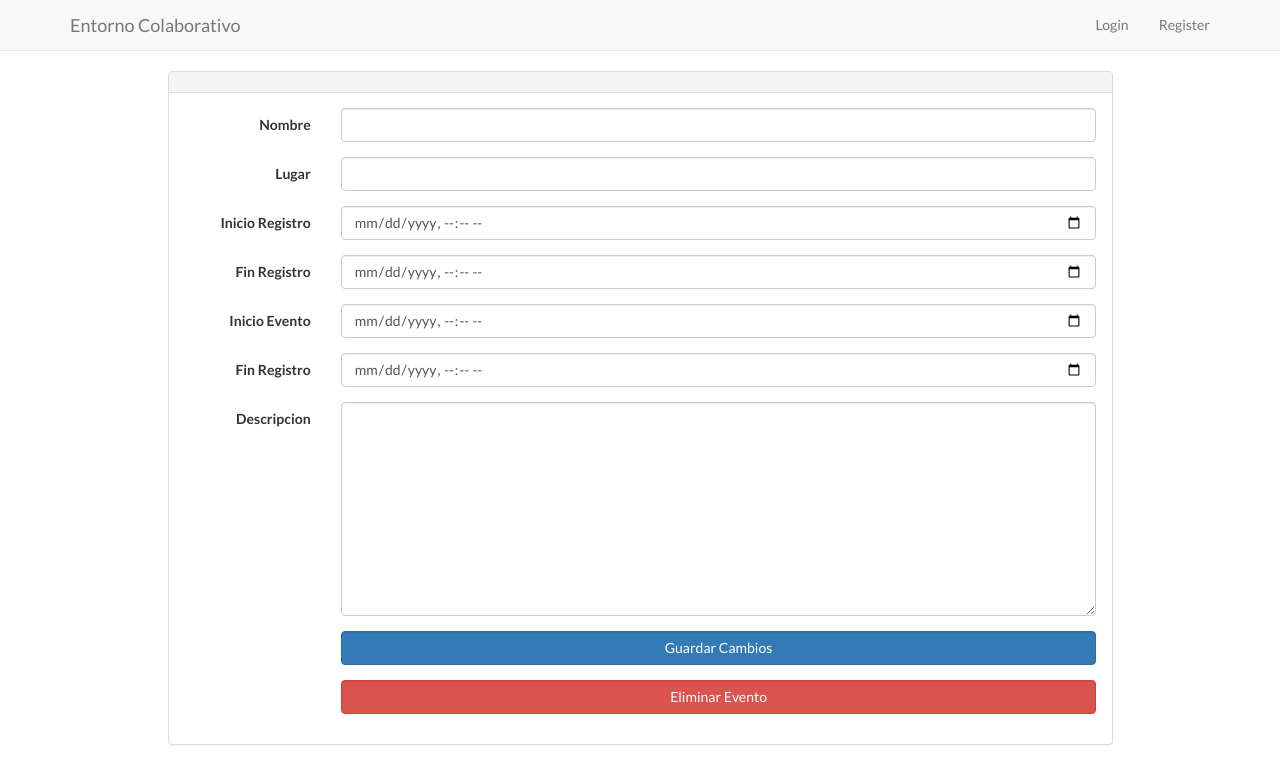
After one commit to Jcarlos-rl/Red, a Laravel app: template resources/views/admin/evento.blade.php in a window 1280 px wide. The commit adds this page. Shown: the top 784 px of the page. Run offline with Laravel 8, Linux system fonts and the light colour scheme; the template is opened without the code that fills it, so the values that code supplies are empty; settings files or empty folders that the repository lacks are supplied; some libraries are stand-ins or nearby versions.

Commit message:
se crea tabla de categorias y se otorga relacion muchos amuhcos con eventos... cada evento tiene una o mas categorias.... tambien se agrega la funcionalidad de crear un nuevo evento como administrador, los eventos solo se cresn en BD pero aun falta desplegarlos en el menu de edicion (en ADMIN)

```diff
--- a/app/Evento.php
+++ b/app/Evento.php
@@ -9,4 +9,10 @@ class Evento extends Model
     protected $fillable = [
         'nombre', 'descripcion', 'lugar', 'inicio_registro', 'fin_registro', 'inicio_evento', 'fin_evento', 'categoria'
     ];
+
+    public function categorias()
+    {
+        return $this->belongsToMany('App\Categoria','eventos_categorias','evento_id','categoria_id');
+    }
+
 }
--- a/app/Http/routes.php
+++ b/app/Http/routes.php
@@ -19,4 +19,16 @@ Route::auth();
 
 Route::get('/home', 'HomeController@index');
 
+
+
+
+
+/**
+***       Admin
+**/
+
 Route::get('/admin', ['middleware' => 'admin', 'uses' => 'AdminController@index']);
+Route::get('/admin/eventos', ['middleware' => 'admin', 'uses' => 'AdminController@eventos']);
+Route::post('/admin/eventos/crear',['middleware' => 'admin', 'uses' => 'AdminController@crearEvento']);
+Route::get('/admin/evento/{id}',['middleware' => 'admin', 'uses' => 'AdminController@editarEvento']);
+Route::post('/admin/evento/{id}/guardarCambios',['middleware' => 'admin','uses' => 'AdminController@guardarCambiosEvento']);
--- /dev/null
+++ b/resources/views/admin/evento.blade.php
@@ -0,0 +1,104 @@
+@extends('layouts.app')
+
+@section('content')
+<meta name="csrf_token" content="{{ csrf_token() }}" /> <!--Se necestia este metadato para poder hacer AJAX, se envia el csrf_token al server para validar que si existe la sesion -->
+<div class="container">
+    <div class="row">
+        <div class="col-md-10 col-md-offset-1">
+            <div class="panel panel-default">
+                <div class="panel-heading">
+                    {{$evento->nombre}}
+                </div>
+                <div class="panel-body">
+                    <form class="form-horizontal">
+                        <div class="form-group">
+                            <label class="col-sm-2 control-label">Nombre</label>
+                            <div class="col-sm-10">
+                            <input type="text" class="form-control" id="nombreEvento" value="{{$evento->nombre}}">
+                            </div>
+                        </div>
+                        <div class="form-group">
+                            <label class="col-sm-2 control-label">Lugar</label>
+                            <div class="col-sm-10">
+                            <input type="text" class="form-control" id="lugarEvento" value="{{$evento->lugar}}">
+                            </div>
+                        </div>
+                        <div class="form-group">
+                            <label class="col-sm-2 control-label">Inicio Registro</label>
+                            <div class="col-sm-10">
+                            <input type="datetime-local" class="form-control" id="inicioRegistroEvento" value="{{$evento->inicioRegistro}}">
+                            </div>
+                        </div>
+                        <div class="form-group">
+                            <label class="col-sm-2 control-label">Fin Registro</label>
+                            <div class="col-sm-10">
+                            <input type="datetime-local" class="form-control" id="finRegistroEvento" value="{{$evento->fin_registro}}">
+                            </div>
+                        </div>
+                        <div class="form-group">
+                            <label class="col-sm-2 control-label">Inicio Evento</label>
+                            <div class="col-sm-10">
+                            <input type="datetime-local" class="form-control" id="inicioEvento" value="{{$evento->inicio_evento}}">
+                            </div>
+                        </div>
+                        <div class="form-group">
+                            <label class="col-sm-2 control-label">Fin Registro</label>
+                            <div class="col-sm-10">
+                            <input type="datetime-local" class="form-control" id="finEvento" value="{{$evento->fin_evento}}">
+                            </div>
+                        </div>
+                        <div class="form-group">
+                            <label class="col-sm-2 control-label">Descripcion</label>
+                            <div class="col-sm-10">
+                                <textarea class="form-control" id="descripcionEvento" rows="10">{{$evento->descripcion}}</textarea>
+                            </div>
+                        </div>
+                        <div class="form-group">
+                            <div class="col-sm-10 col-sm-offset-2">
+                                <button id="guardarCambios" type="button" class="btn btn-primary form-control" >Guardar Cambios</button>
+                            </div>
+                        </div>
+                        <div class="form-group">
+                            <div class="col-sm-10 col-sm-offset-2">
+                                <button id="eliminarEvento" class="btn btn-danger form-control" >Eliminar Evento</button>
+                            </div>
+                        </div>
+                    </form>
+                </div>
+            </div>
+        </div>
+    </div>
+</div>
+
+<script>
+    $(document).ready(function(){
+       $('button#guardarCambios').click(function(){
+            $.ajax({
+                url : '/admin/evento/{{$evento->id}}/guardarCambios',
+                type: 'POST',
+                dataType : 'text',
+                data:{
+                    'nombre' : $('input#nombreEvento').val(),
+                    'lugar'  : $('input#lugarEvento').val(),
+                    'inicioRegistro' : $('input#inicioRegistroEvento').val(),
+                    'fin_registro'   : $('input#finRegistroEvento').val(),
+                    'inicio_evento'  : $('input#inicioEvento').val(),
+                    'fin_evento'     : $('input#finEvento').val(),
+                    'descripcion'    : $('input#descripcionEvento').val()
+                },
+                beforeSend: function (xhr) {                                      //Antes de enviar la peticion AJAX se incluye el csrf_token para validar la sesion.
+                    var token = $('meta[name="csrf_token"]').attr('content');
+
+                    if (token) {
+                        return xhr.setRequestHeader('X-CSRF-TOKEN', token);
+                    }
+                },
+                success:function(response){
+                    alert(response);
+                }
+            });
+        });
+    });
+</script>
+
+@endsection
--- a/resources/views/layouts/app.blade.php
+++ b/resources/views/layouts/app.blade.php
@@ -14,6 +14,11 @@
     <!-- Styles -->
     <link rel="stylesheet" href="https://cdnjs.cloudflare.com/ajax/libs/twitter-bootstrap/3.3.6/css/bootstrap.min.css" integrity="sha384-1q8mTJOASx8j1Au+a5WDVnPi2lkFfwwEAa8hDDdjZlpLegxhjVME1fgjWPGmkzs7" crossorigin="anonymous">
     {{-- <link href="{{ elixir('css/app.css') }}" rel="stylesheet"> --}}
+
+     <!-- JavaScripts -->
+    <script src="https://cdnjs.cloudflare.com/ajax/libs/jquery/2.2.3/jquery.min.js" integrity="sha384-I6F5OKECLVtK/BL+8iSLDEHowSAfUo76ZL9+kGAgTRdiByINKJaqTPH/QVNS1VDb" crossorigin="anonymous"></script>
+    <script src="https://cdnjs.cloudflare.com/ajax/libs/twitter-bootstrap/3.3.6/js/bootstrap.min.js" integrity="sha384-0mSbJDEHialfmuBBQP6A4Qrprq5OVfW37PRR3j5ELqxss1yVqOtnepnHVP9aJ7xS" crossorigin="anonymous"></script>
+    {{-- <script src="{{ elixir('js/app.js') }}"></script> --}}
 
     <style>
         body {
@@ -39,7 +44,7 @@
                 </button>
 
                 <!-- Branding Image -->
-                <a class="navbar-brand" href="{{ url('/') }}">
+                <a class="navbar-brand">
                     Entorno Colaborativo
                 </a>
             </div>
@@ -55,7 +60,10 @@
                                      Si el usuario es ADMIN
                          ***********************************************************-->
                         <ul class="nav navbar-nav">
-                            <li><a href="{{ url('/home') }}">HomeAdmin</a></li>
+                            <li><a href="{{ url('/admin') }}">HomeAdmin</a></li>
+                        </ul>
+                        <ul class="nav navbar-nav">
+                            <li><a href="{{ url('/admin/eventos') }}">Eventos</a></li>
                         </ul>
                     @else
                          <!-- *********************************************************                              <<<<  OJO
@@ -93,10 +101,5 @@
     </nav>
 
     @yield('content')
-
-    <!-- JavaScripts -->
-    <script src="https://cdnjs.cloudflare.com/ajax/libs/jquery/2.2.3/jquery.min.js" integrity="sha384-I6F5OKECLVtK/BL+8iSLDEHowSAfUo76ZL9+kGAgTRdiByINKJaqTPH/QVNS1VDb" crossorigin="anonymous"></script>
-    <script src="https://cdnjs.cloudflare.com/ajax/libs/twitter-bootstrap/3.3.6/js/bootstrap.min.js" integrity="sha384-0mSbJDEHialfmuBBQP6A4Qrprq5OVfW37PRR3j5ELqxss1yVqOtnepnHVP9aJ7xS" crossorigin="anonymous"></script>
-    {{-- <script src="{{ elixir('js/app.js') }}"></script> --}}
 </body>
 </html>
```
Also changed, not shown: app/Categoria.php (added, +17 -0 lines), app/Http/Controllers/AdminController.php (+38 -0 lines), resources/views/admin/eventos.blade.php (added, +51 -0 lines), database/migrations/2016_11_05_130506_alter_eventos_table.php (added), database/migrations/2016_11_05_131534_create_categorias_table.php (added), database/migrations/2016_11_05_132646_table_eventos_categorias.php (added).
